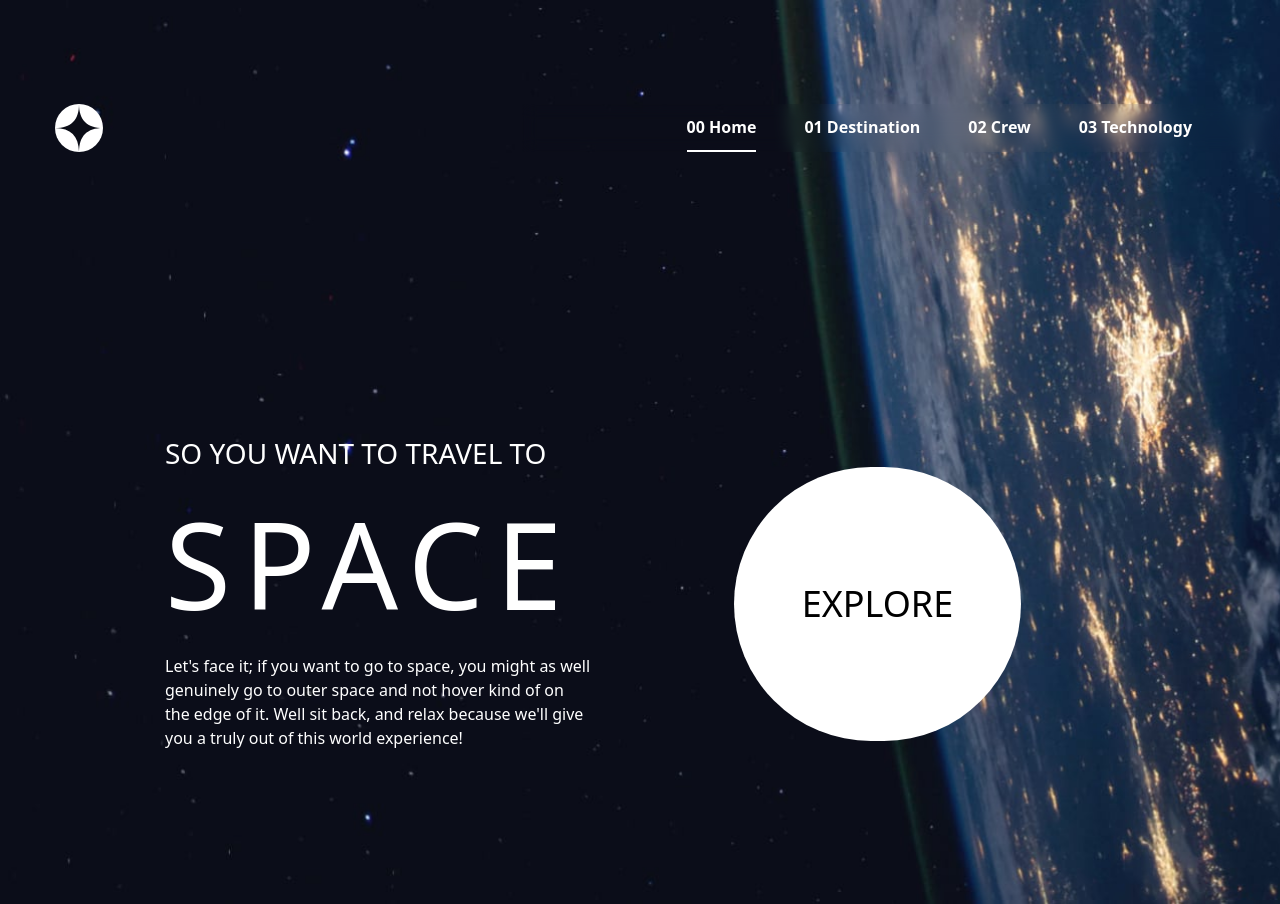
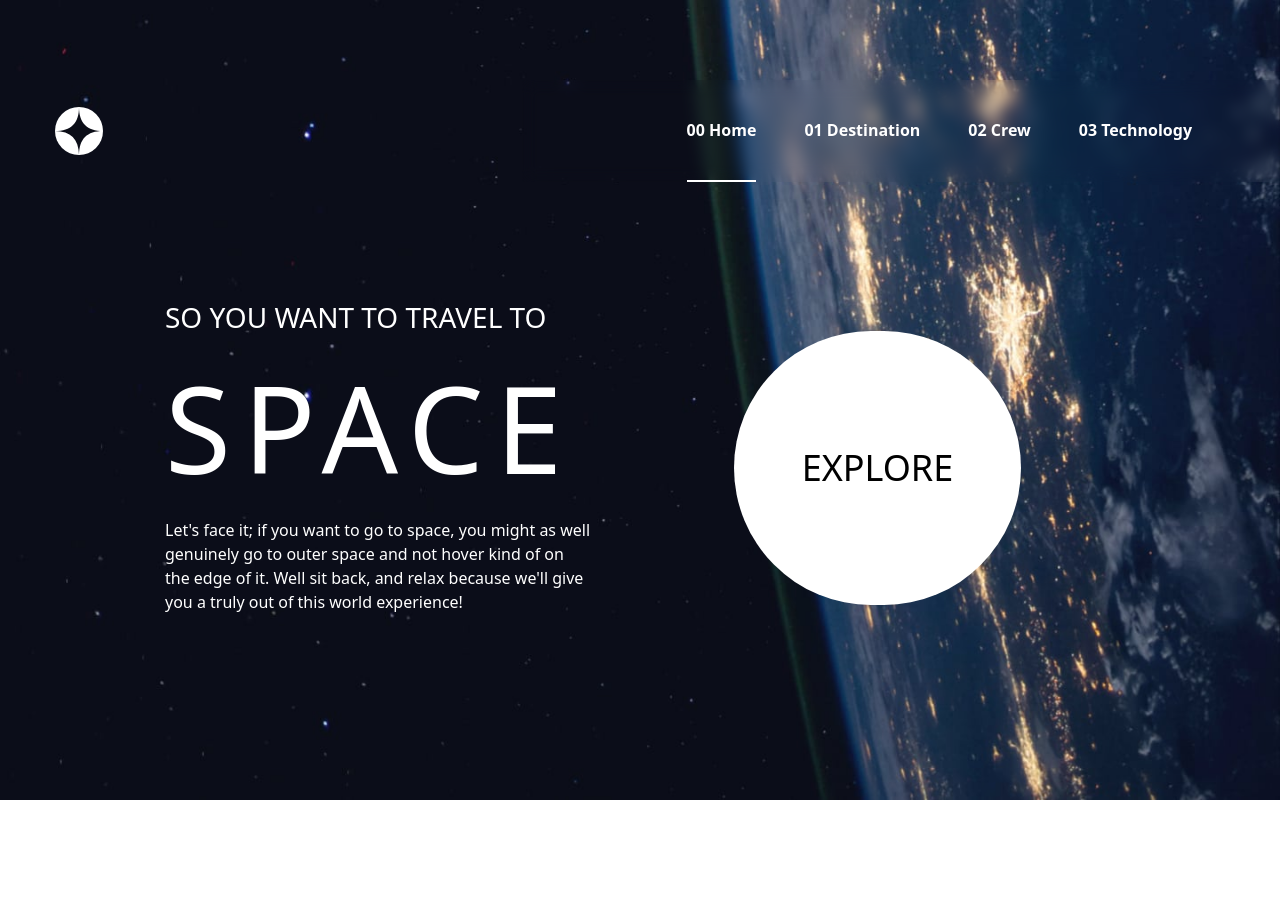
Before and after one commit to DanielApple05/Space-Tourism-site, a React (Vite) app: page / in a window 1280 px wide. After the commit the page ends 800 px from the top, so only its background shows below. Built offline with nearby package versions, Linux system fonts and the light colour scheme.

Commit message:
update header and nav buttons styles for improved layout and spacing

```diff
--- a/src/components/headerComponents/header.jsx
+++ b/src/components/headerComponents/header.jsx
@@ -6,7 +6,7 @@ import LogoBox from './logoBox.jsx'
 
 const header = () => {
   return (
-    <div className=' flex justify-between  w-[100%] xl:mt-[40px] mt-[0px] py-[24px]  '>
+    <div className=' flex justify-between  w-[100%] xl:mt-[40px] mt-[0px] xl:absolute block '>
 
           <LogoBox/>
 
--- a/src/components/headerComponents/navButtons.jsx
+++ b/src/components/headerComponents/navButtons.jsx
@@ -30,7 +30,7 @@ const NavButtons = () => {
           <button
             key={index}
             onClick={() => handleNavClick(index, tab)}
-            className={`text-white font-bold  cursor-pointer hover:border-b-gray-500  ${activeIndex === index
+            className={`text-white font-bold  cursor-pointer hover:border-b-gray-500 py-[38px] ${activeIndex === index
               ? "border-b-2 border-white hover:border-b-white "
               : "border-b-2 border-transparent"
               }`}
```
